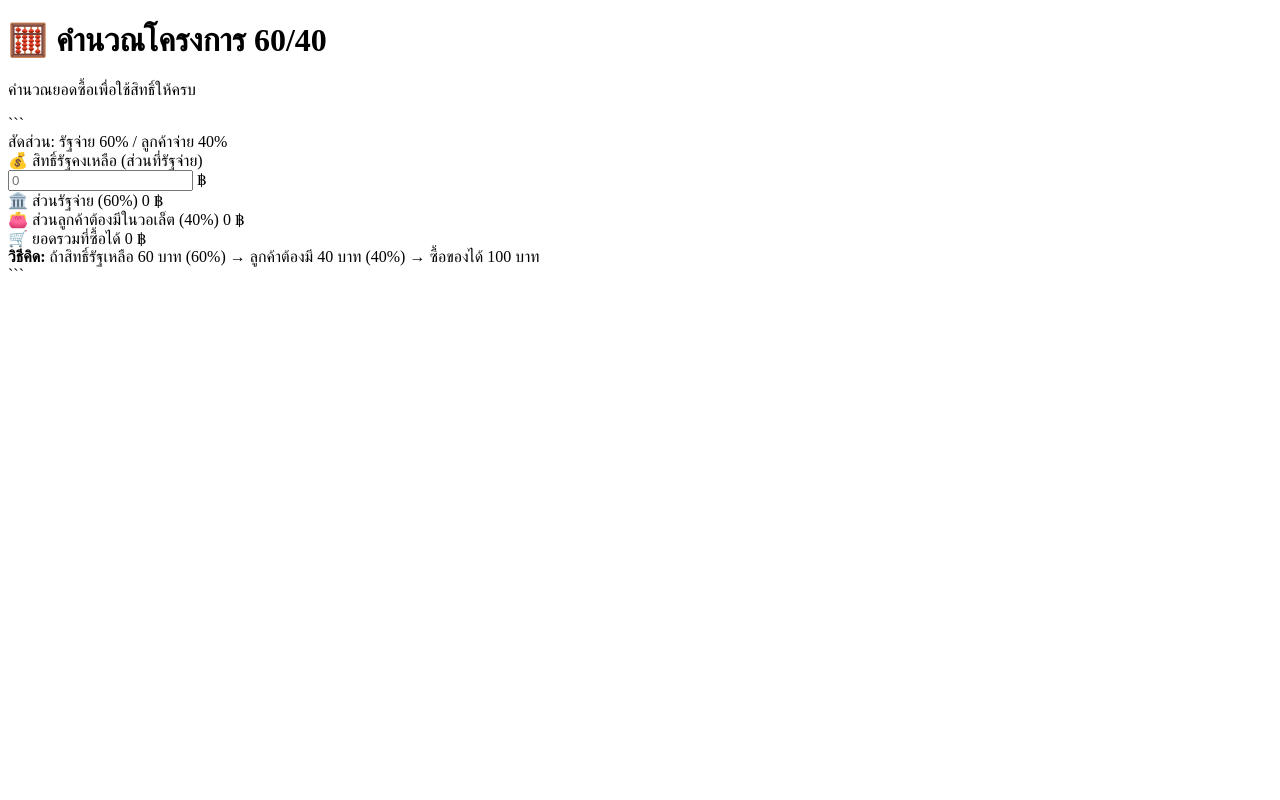
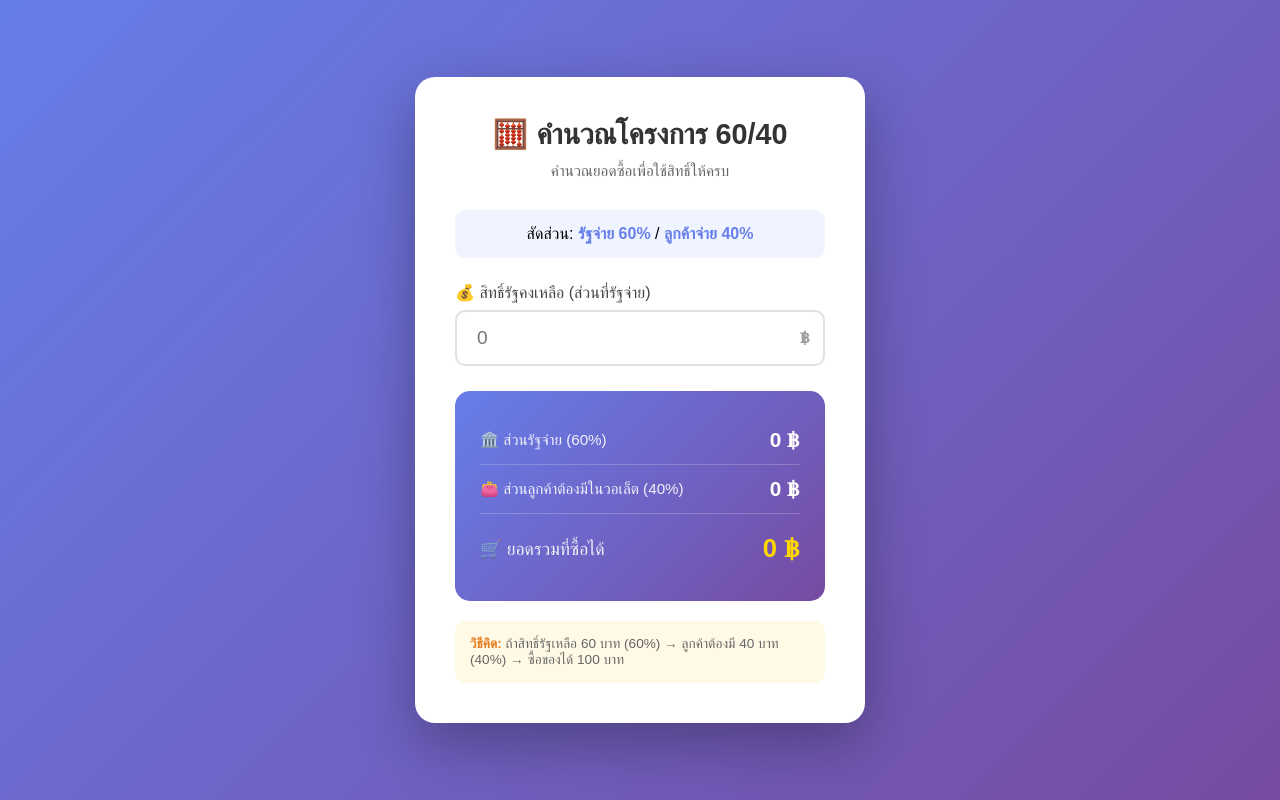
Before and after one commit to aomaommain-creator/project6040, a plain HTML site: page index.html in a window 1280 px wide. Drawn offline with Linux system fonts and the light colour scheme.

Commit message:
Update index.html

````diff
--- a/index.html
+++ b/index.html
@@ -1,18 +1,160 @@
 <!DOCTYPE html>
-
 <html lang="th">
 <head>
     <meta charset="UTF-8">
     <meta name="viewport" content="width=device-width, initial-scale=1.0">
     <title>คำนวณโครงการ 60/40</title>
-    <link rel="stylesheet" href="style.css">
+    <style>
+        * {
+            box-sizing: border-box;
+            margin: 0;
+            padding: 0;
+        }
+
+        body {
+            font-family: 'Sarabun', 'Prompt', sans-serif;
+            background: linear-gradient(135deg, #667eea 0%, #764ba2 100%);
+            min-height: 100vh;
+            display: flex;
+            justify-content: center;
+            align-items: center;
+            padding: 20px;
+        }
+
+        .container {
+            background: white;
+            border-radius: 20px;
+            padding: 40px;
+            box-shadow: 0 20px 60px rgba(0,0,0,0.3);
+            max-width: 450px;
+            width: 100%;
+        }
+
+        h1 {
+            text-align: center;
+            color: #333;
+            margin-bottom: 10px;
+            font-size: 1.8rem;
+        }
+
+        .subtitle {
+            text-align: center;
+            color: #666;
+            margin-bottom: 30px;
+            font-size: 0.95rem;
+        }
+
+        .ratio-box {
+            background: #f0f4ff;
+            border-radius: 10px;
+            padding: 15px;
+            margin-bottom: 25px;
+            text-align: center;
+        }
+
+        .ratio-box span {
+            font-weight: bold;
+            color: #667eea;
+        }
+
+        .input-group {
+            margin-bottom: 25px;
+        }
+
+        label {
+            display: block;
+            margin-bottom: 8px;
+            color: #444;
+            font-weight: 500;
+        }
+
+        .input-wrapper {
+            position: relative;
+        }
+
+        input {
+            width: 100%;
+            padding: 15px 20px;
+            padding-right: 50px;
+            border: 2px solid #e0e0e0;
+            border-radius: 10px;
+            font-size: 1.2rem;
+            transition: border-color 0.3s;
+        }
+
+        input:focus {
+            outline: none;
+            border-color: #667eea;
+        }
+
+        .currency {
+            position: absolute;
+            right: 15px;
+            top: 50%;
+            transform: translateY(-50%);
+            color: #999;
+            font-weight: bold;
+        }
+
+        .result-box {
+            background: linear-gradient(135deg, #667eea 0%, #764ba2 100%);
+            border-radius: 15px;
+            padding: 25px;
+            color: white;
+        }
+
+        .result-item {
+            display: flex;
+            justify-content: space-between;
+            align-items: center;
+            padding: 12px 0;
+            border-bottom: 1px solid rgba(255,255,255,0.2);
+        }
+
+        .result-item:last-child {
+            border-bottom: none;
+            padding-top: 15px;
+            margin-top: 5px;
+        }
+
+        .result-label {
+            font-size: 0.95rem;
+            opacity: 0.9;
+        }
+
+        .result-value {
+            font-size: 1.3rem;
+            font-weight: bold;
+        }
+
+        .result-item:last-child .result-label {
+            font-size: 1.1rem;
+        }
+
+        .result-item:last-child .result-value {
+            font-size: 1.6rem;
+            color: #ffd700;
+        }
+
+        .info {
+            margin-top: 20px;
+            padding: 15px;
+            background: #fff9e6;
+            border-radius: 10px;
+            font-size: 0.85rem;
+            color: #666;
+        }
+
+        .info strong {
+            color: #e67e22;
+        }
+    </style>
 </head>
 <body>
     <div class="container">
         <h1>🧮 คำนวณโครงการ 60/40</h1>
         <p class="subtitle">คำนวณยอดซื้อเพื่อใช้สิทธิ์ให้ครบ</p>
 
-```
         <div class="ratio-box">
             สัดส่วน: <span>รัฐจ่าย 60%</span> / <span>ลูกค้าจ่าย 40%</span>
         </div>
@@ -47,8 +189,27 @@
         </div>
     </div>
 
-<script src="script.js"></script>
-```
+    <script>
+        function calculate() {
+            const govRemaining = parseFloat(document.getElementById('govRemaining').value) || 0;
 
+            // รัฐจ่าย 60% ลูกค้าจ่าย 40%
+            // ถ้ารัฐจ่าย = 60% ของยอดรวม
+            // ยอดรวม = รัฐจ่าย / 0.6
+            const totalPurchase = govRemaining / 0.6;
+            const customerPay = totalPurchase * 0.4;
+
+            document.getElementById('govPay').textContent = formatNumber(govRemaining) + ' ฿';
+            document.getElementById('customerPay').textContent = formatNumber(customerPay) + ' ฿';
+            document.getElementById('totalPurchase').textContent = formatNumber(totalPurchase) + ' ฿';
+        }
+
+        function formatNumber(num) {
+            return num.toLocaleString('th-TH', {
+                minimumFractionDigits: 2,
+                maximumFractionDigits: 2
+            });
+        }
+    </script>
 </body>
 </html>
````
Lines whose indentation alone changed are shown as unchanged.
